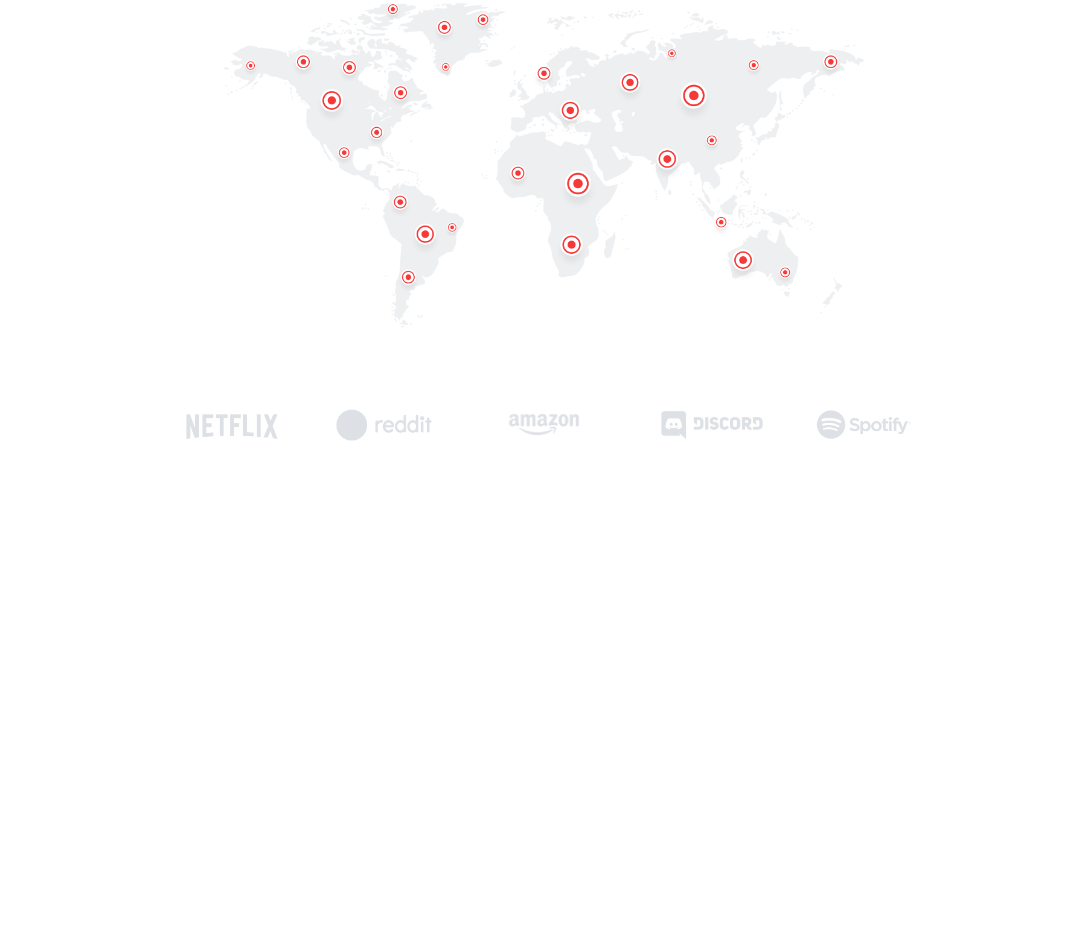
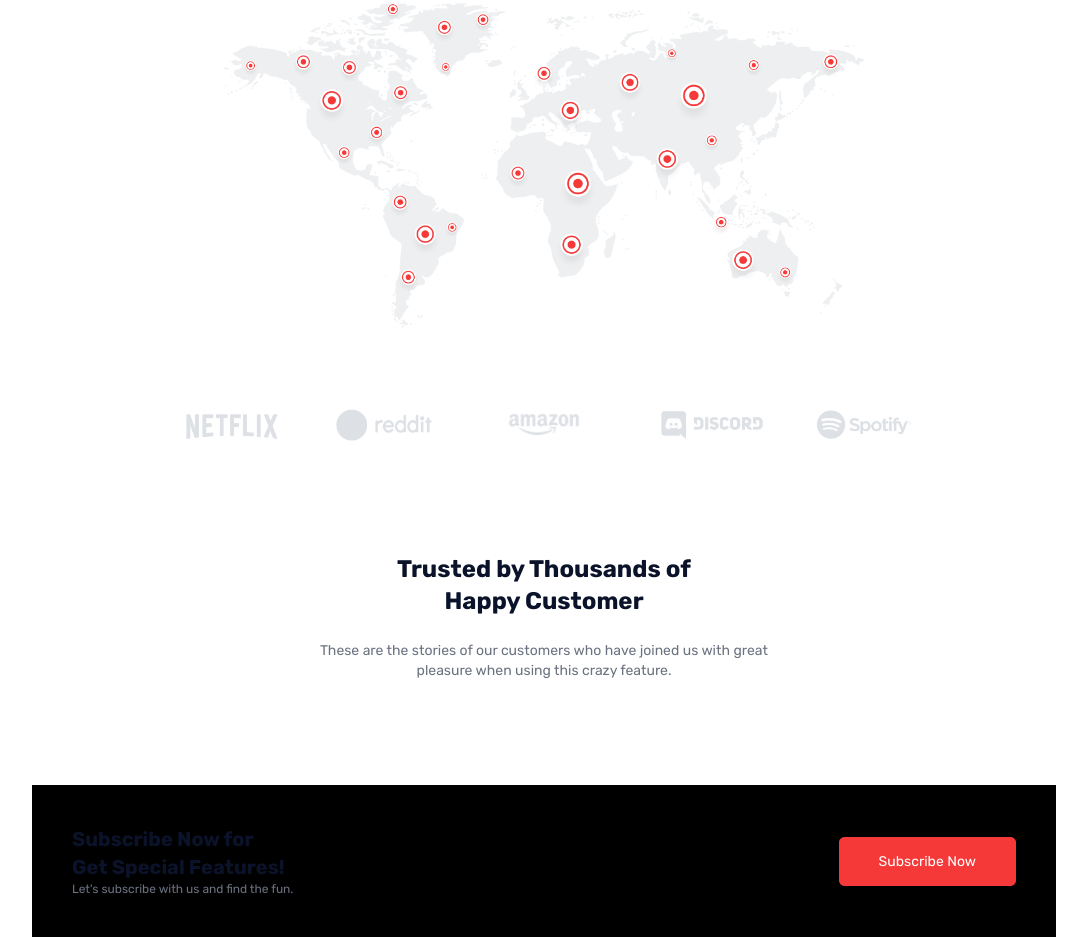
Before and after one commit to Ar-Dihan/lasales-vpn, a website: page src/index.html in a window 1280 px wide. Shown: the part 2288-3225 px from the top of the page, without its empty margins (96-1183 px from the left). Before the commit the page ends 2761 px from the top, so only its background shows below. Drawn offline with Linux system fonts and the light colour scheme.

```diff
--- a/src/index.html
+++ b/src/index.html
@@ -509,5 +509,45 @@
         <img src="/images/Mask Group.png" alt="" class="w-24" />
       </div>
     </section>
+
+    <!-- Our Achivements -->
+
+    <section class="my-20">
+      <div class="text-center">
+        <h2 class="text-2xl text-igoo font-bold">
+          Trusted by Thousands of <br />
+          Happy Customer
+        </h2>
+        <p class="text-sm text-gray py-6 mb-12">
+          These are the stories of our customers who have joined us with great
+          <br />
+          pleasure when using this crazy feature.
+        </p>
+      </div>
+      <!-- it'll be done later on
+      <div class=""></div> -->
+    </section>
+
+    <!-- subscription -->
+
+    <div class="flex justify-between items-center p-10 mx-32 bg-black">
+      <div class="gap-y-4">
+        <h3 class="text-xl text-igoo font-bold">
+          Subscribe Now for <br />
+          Get Special Features!
+        </h3>
+        <p class="text-xs text-gray">
+          Let's subscribe with us and find the fun.
+        </p>
+      </div>
+      <div class=" ">
+        <a
+          href="#"
+          class="px-9 py-3 text-sm text-white hover:text-reddi bg-reddi border-4 border-reddi rounded-md"
+        >
+          Subscribe Now
+        </a>
+      </div>
+    </div>
   </body>
 </html>
```
Also changed, not shown: dist/output.css.
